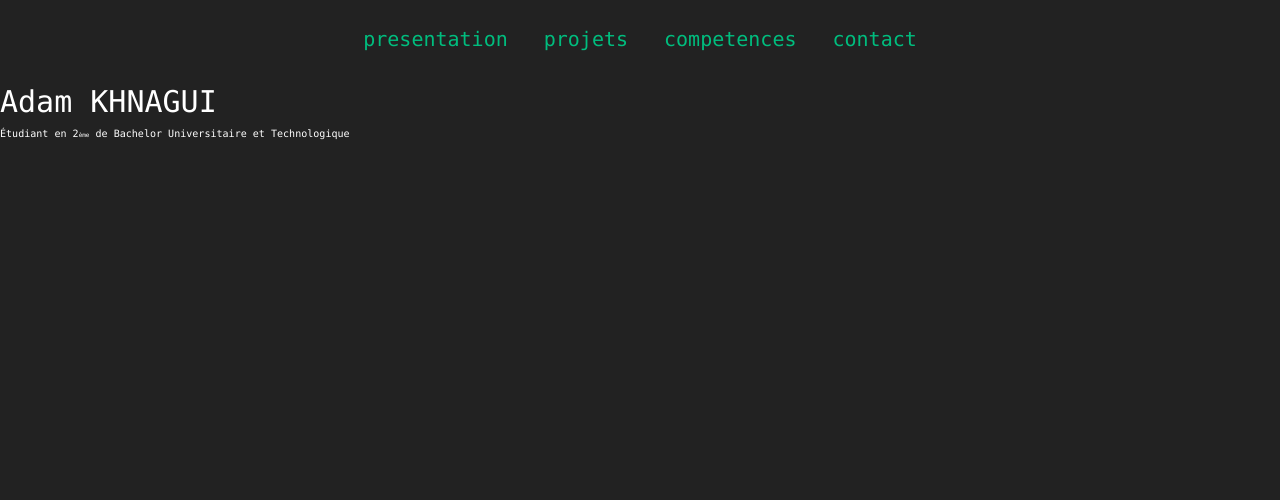
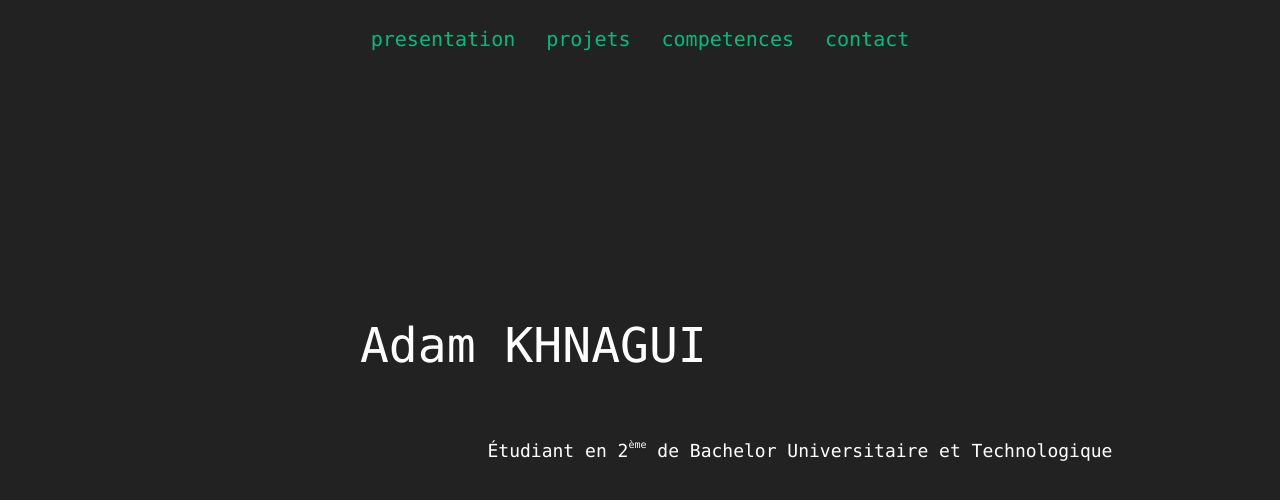
Before and after one commit to SpicyFire21/portofolio-stage-but2, a Vue app: page / in a window 1280 px wide. Shown: the top 500 px of the page. Built offline with nearby package versions, Linux system fonts and the light colour scheme.

Commit message:
features: hero améliorer

```diff
--- a/package.json
+++ b/package.json
@@ -14,7 +14,11 @@
     "vue-router": "^5.0.4"
   },
   "devDependencies": {
+    "@tailwindcss/vite": "^4.2.3",
     "@vitejs/plugin-vue": "^6.0.6",
+    "autoprefixer": "^10.5.0",
+    "postcss": "^8.5.10",
+    "tailwindcss": "^4.2.3",
     "vite": "^8.0.8",
     "vite-plugin-vue-devtools": "^8.1.1"
   },
--- a/src/assets/styles.css
+++ b/src/assets/styles.css
@@ -1,3 +1,5 @@
 @import './main.css';
 @import "./variables.css";
 @import "./layout.css";
+
+@import "tailwindcss";
--- a/src/components/layout/Header.vue
+++ b/src/components/layout/Header.vue
@@ -1,12 +1,13 @@
 <template>
-  <header>
-    <nav>
+  <header class="flex justify-center">
+    <nav class="flex gap-8">
       <a
           v-for="(item,index) in buttons"
           :key="index"
           :href="item.href"
+          class="relative text-[20px] no-underline transition-all duration-500 hover:text-[var(--pink)] hover:opacity-85 after:content-[''] after:absolute after:left-0 after:-bottom-1 after:w-0 after:h-[2px] after:bg-[var(--pink)] after:transition-all after:duration-500 hover:after:w-full"
       >
-        {{ item.name }}
+        <p class="transition-all duration-1200 hover:text-[var(--pink)]">{{ item.name }}</p>
       </a>
     </nav>
   </header>
@@ -20,39 +21,3 @@ const buttons = [
   {href:"#contact",name:"contact"},
 ]
 </script>
-
-<style scoped>
-nav {
-  display: flex;
-  gap: 30px;
-}
-
-a {
-  position: relative;
-  font-size: 20px;
-
-  text-decoration: none;
-  transition: color 0.5s ease, opacity 0.5s ease;
-}
-
-/* ligne animée */
-a::after {
-  content: "";
-  position: absolute;
-  left: 0;
-  bottom: -4px;
-  width: 0%;
-  height: 2px;
-  background: var(--pink);
-  transition: width 0.5s ease;
-}
-
-a:hover {
-  color: var(--pink);
-  opacity: 0.85;
-}
-
-a:hover::after {
-  width: 100%;
-}
-</style>
--- a/src/components/layout/Hero.vue
+++ b/src/components/layout/Hero.vue
@@ -1,17 +1,16 @@
 <template>
-  <div>
-    <h1>Adam KHNAGUI</h1>
-    <h6>Étudiant en 2<span>ème</span> de Bachelor Universitaire et Technologique</h6>
-  </div>
+  <section class="grid grid-cols-12 grid-rows-6 h-[80vh] w-full text-center items-center">
+
+    <h1 class="col-span-10 row-start-3 text-5xl font-bold">
+      Adam KHNAGUI
+    </h1>
+
+    <h2 class="col-span-12 row-start-4 col-start-4 text-lg font-normal">
+      Étudiant en 2<span class="text-[10px] align-top ml-1">ème</span> de Bachelor Universitaire et Technologique
+    </h2>
+
+  </section>
 </template>
 
 <script setup>
-
 </script>
-
-<style scoped>
-span {
-  font-size: 6px;
-  margin-bottom: 15px;
-}
-</style>
--- a/vite.config.js
+++ b/vite.config.js
@@ -3,12 +3,14 @@ import { fileURLToPath, URL } from 'node:url'
 import { defineConfig } from 'vite'
 import vue from '@vitejs/plugin-vue'
 import vueDevTools from 'vite-plugin-vue-devtools'
+import tailwindcss from '@tailwindcss/vite'
 
 // https://vite.dev/config/
 export default defineConfig({
   plugins: [
     vue(),
     vueDevTools(),
+      tailwindcss()
   ],
   resolve: {
     alias: {
```
Also changed, not shown: 1 other file (tests, documents, lock files or other folders).
